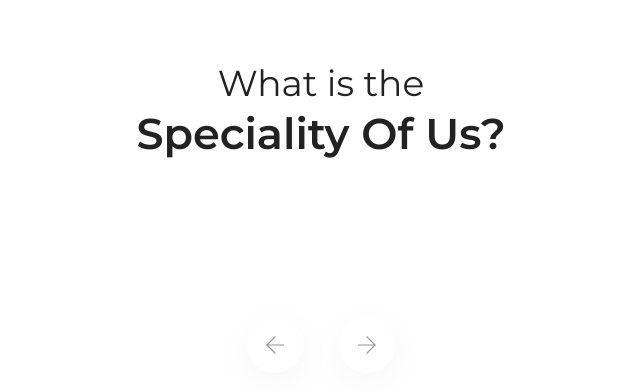
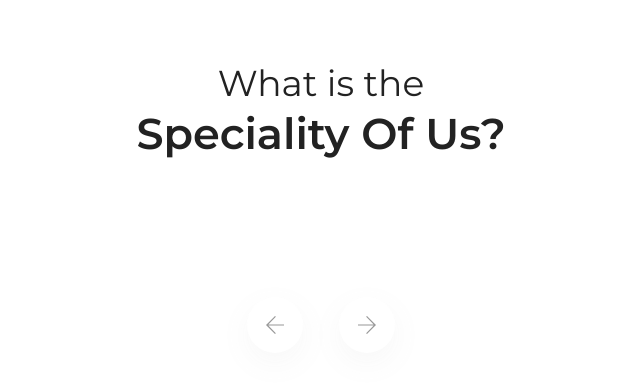
Before and after one commit to durantdurant95/shockworks-academy-test, a Next.js app: page / in a window 1280 px wide. Shown: the top 392 px of the page, without its empty margins (319-959 px from the left). Built offline with nearby package versions, Linux system fonts and the light colour scheme; no server answers.

Commit message:
Adjust margin-top for navigation buttons in Carousel styles

```diff
--- a/app/components/Carousel.module.css
+++ b/app/components/Carousel.module.css
@@ -103,7 +103,7 @@
 .navigationButtons {
   display: flex;
   gap: 36px;
-  margin-top: 36px;
+  margin-top: 16px;
 }
 
 .navButton {
```
